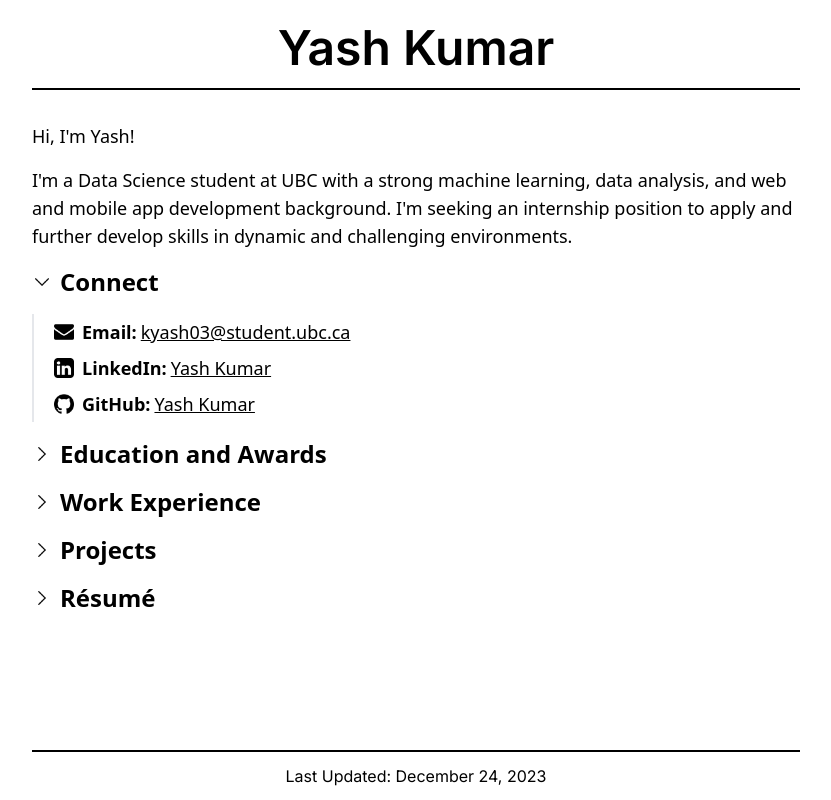
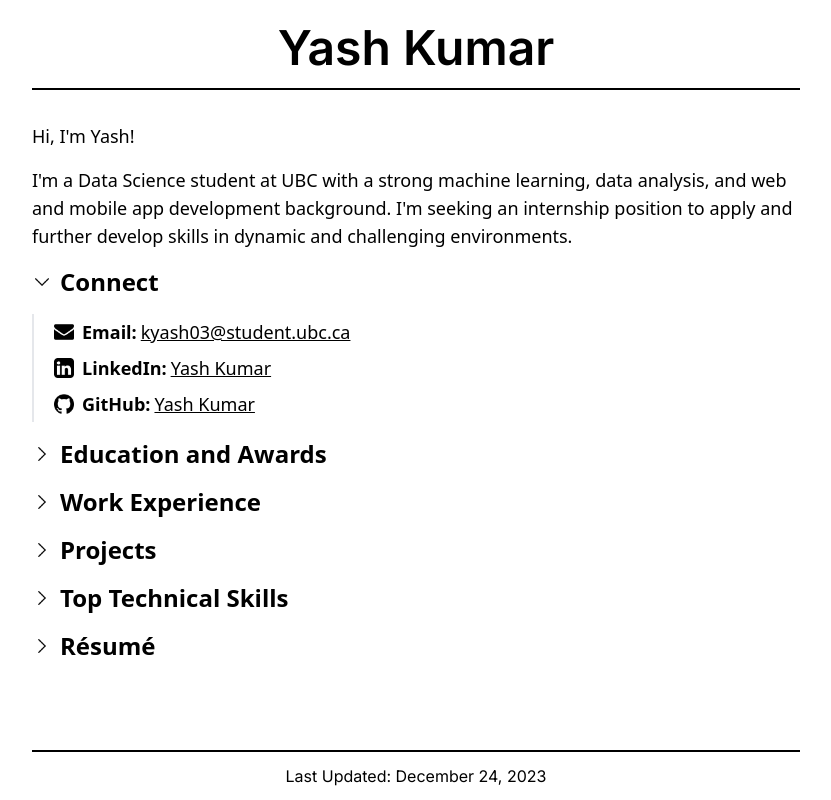
Before and after one commit to KYash03/PersonalWebsite, a Next.js app: page / in a window 1280 px wide. Shown: the whole page, without its empty margins (224-1055 px from the left). Built offline with nearby package versions, Linux system fonts and the light colour scheme.

Commit message:
added tech skills

```diff
--- /dev/null
+++ b/app/components/TechnicalSkills.tsx
@@ -0,0 +1,28 @@
+export default function TechnicalSkills() {
+  return (
+    <div className="border-l-2 border-gray-200 pl-4 mb-6">
+      <ul className="list-disc pl-6">
+        <li>
+          <strong>Languages:</strong> Java, Python, R, JavaScript, TypeScript,
+          SQL, C/C++, Swift
+        </li>
+        <li>
+          <strong>Data Science:</strong> NumPy, Pandas, Matplotlib, Seaborn,
+          Scikit-Learn, Tableau, Keras
+        </li>
+        <li>
+          <strong>Web Development:</strong> HTML, CSS, Node.js, Express.js,
+          React, jQuery, Tailwind CSS, Material UI, Mongoose, Bootstrap, Flask,
+          JSP
+        </li>
+        <li>
+          <strong>Cloud & Databases:</strong> PostgreSQL, MongoDB, GCP, AWS,
+          Docker, Microsoft SQL Server
+        </li>
+        <li>
+          <strong>Frameworks:</strong> UIKit, SwiftUI, Streamlit, Core ML, JUnit
+        </li>
+      </ul>
+    </div>
+  );
+}
--- /dev/null
+++ b/app/components/TechnicalSkillsButton.tsx
@@ -0,0 +1,34 @@
+"use client";
+import { useState } from "react";
+
+import Image from "next/image";
+
+import TechnicalSkills from "./TechnicalSkills";
+
+import { handleClick } from "../Helper";
+
+export default function TechnicalSkillsButton() {
+  const [isClickedTechnicalSkills, setClickTechnicalSkills] = useState(false);
+
+  return (
+    <>
+      <button
+        onClick={handleClick({
+          setClickedState: setClickTechnicalSkills,
+          clickedState: isClickedTechnicalSkills,
+        })}
+        className="mb-6 text-2xl font-semibold hover:underline flex items-center"
+      >
+        <Image
+          src={isClickedTechnicalSkills ? "/down.png" : "/right.png"}
+          alt="Toggle"
+          width={20}
+          height={20}
+          className="mr-2"
+        />
+        Top Technical Skills
+      </button>
+      {isClickedTechnicalSkills && <TechnicalSkills />}
+    </>
+  );
+}
--- a/app/page.tsx
+++ b/app/page.tsx
@@ -5,6 +5,7 @@ import EducationButton from "./components/EducationButton";
 import WorkExperienceButton from "./components/WorkExperienceButton";
 import ProjectsButton from "./components/ProjectsButton";
 import ResumeButton from "./components/ResumeButton";
+import TechnicalSkillsButton from "./components/TechnicalSkillsButton";
 import Footer from "./components/Footer";
 
 export default function Home() {
@@ -19,11 +20,12 @@ export default function Home() {
             <EducationButton />
             <WorkExperienceButton />
             <ProjectsButton />
+            <TechnicalSkillsButton />
             <ResumeButton />
           </div>
         </div>
       </main>
-      {/* TO DO: SKILLS*/}
+      {/* TO DO: MUI ICONS, get grey borders to line up, padding/margins check, content check*/}
       <Footer />
     </div>
   );
```
